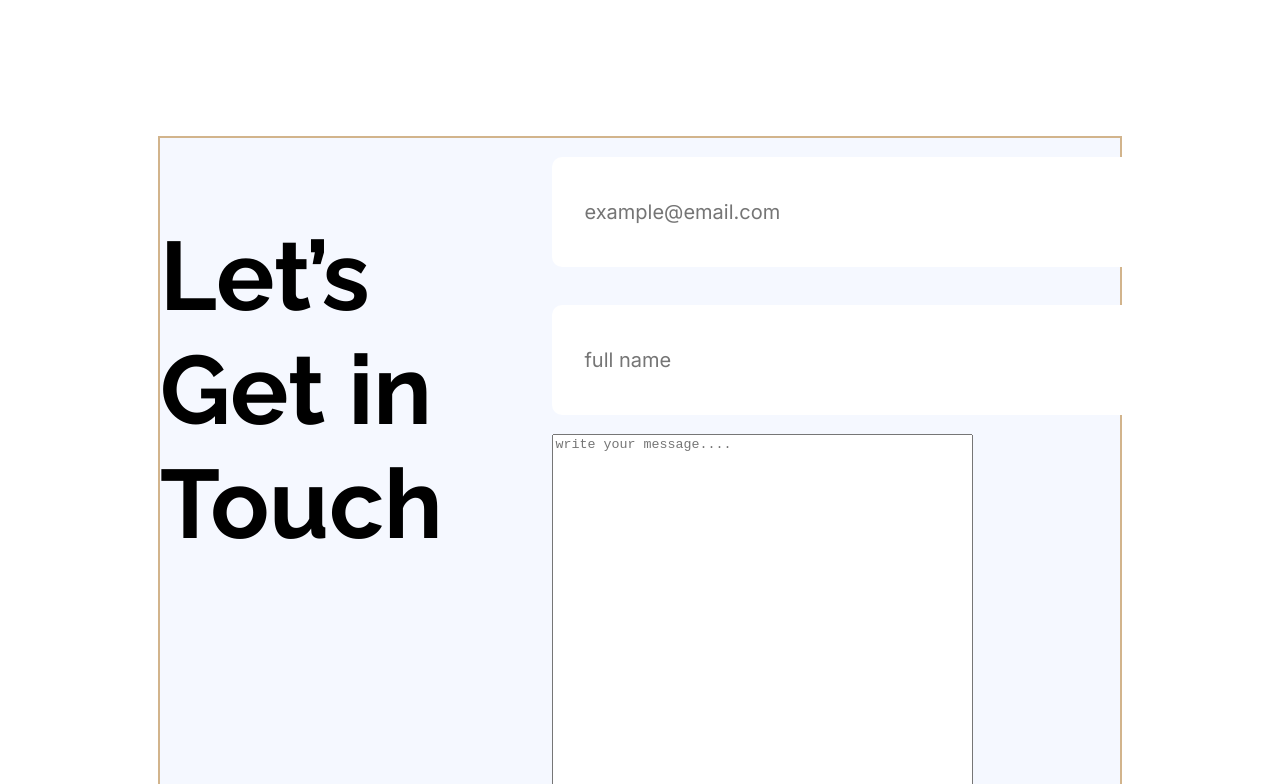
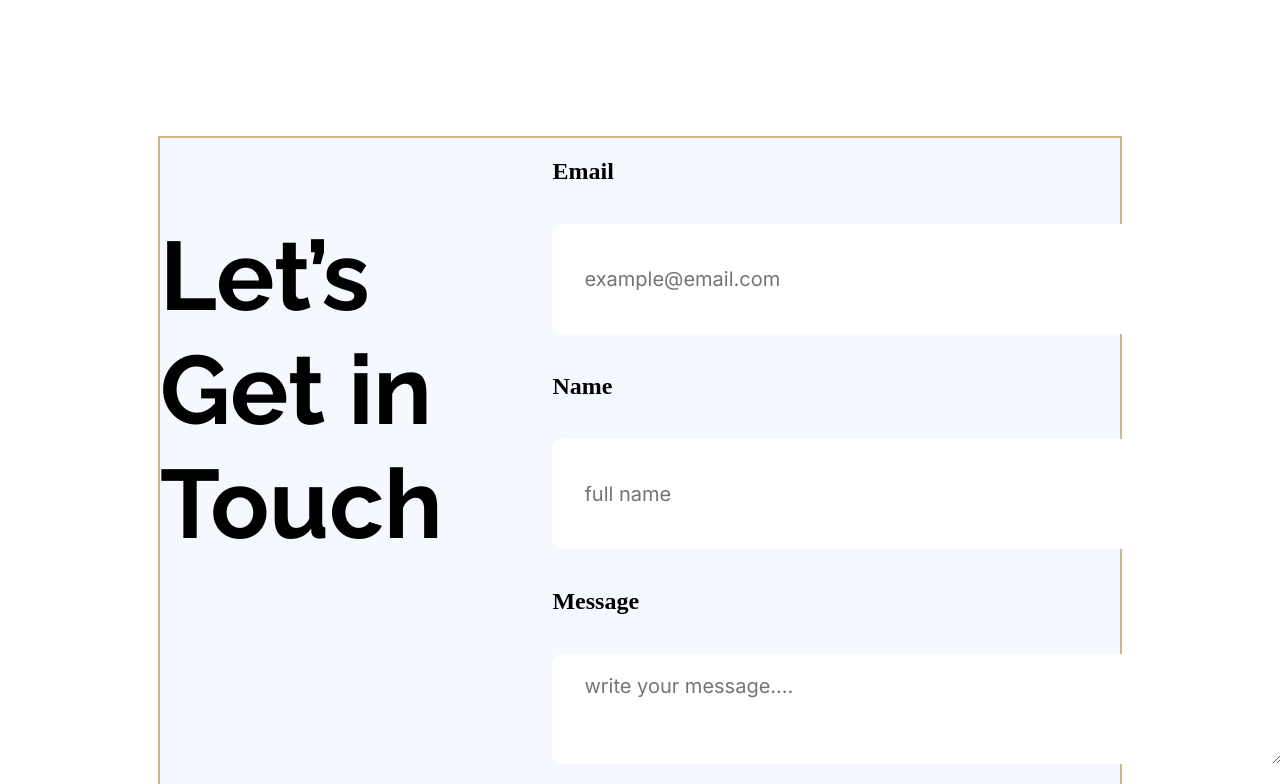
Before and after one commit to deluwarhoisn/landing-launchpad, a plain HTML site: page index.html in a window 1280 px wide. Shown: the part 3340-4124 px from the top of the page. Drawn offline with Linux system fonts and the light colour scheme.

Commit message:
added all code

```diff
--- a/index.html
+++ b/index.html
@@ -122,11 +122,14 @@
         </div>
         <div class="section-4">
             <h2 class="section-title">Let’s Get in<br>Touch</h2>
-            <!-- <div class="column"> -->
+            <div class="column">
             <form action="">
+                <h2>Email</h2>
                 <input type="email" name="" id="" placeholder="example@email.com">
+                <h2>Name</h2>
                 <input type="text" name="" id="" placeholder="full name">
-                <textarea name="" id="" cols="50" rows="50" placeholder="write your message...."></textarea>
+                <h2>Message</h2>
+                <textarea name="" id="" cols="50" rows="20" placeholder="write your message...."></textarea>
                 <input class="btn" type="submit" value="" placeholder="Get in Touch">
             </form>
         </div>
--- a/style/styles.css
+++ b/style/styles.css
@@ -214,7 +214,7 @@ nav li a{
   font-optical-sizing: auto;
   font-style: normal;
 }
-input[type="text"], input[type="email"]{
+input[type="text"], input[type="email"], textarea{
     width: 497px;
     height: 70px;
     border-radius: 10px;
```
